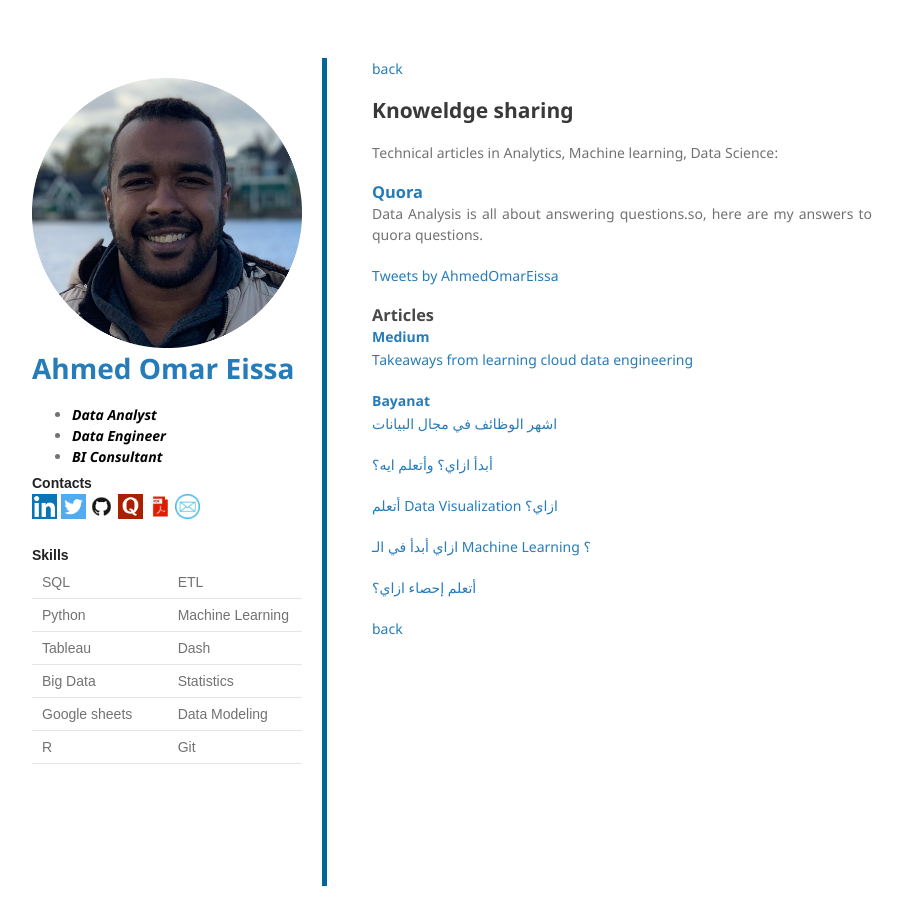
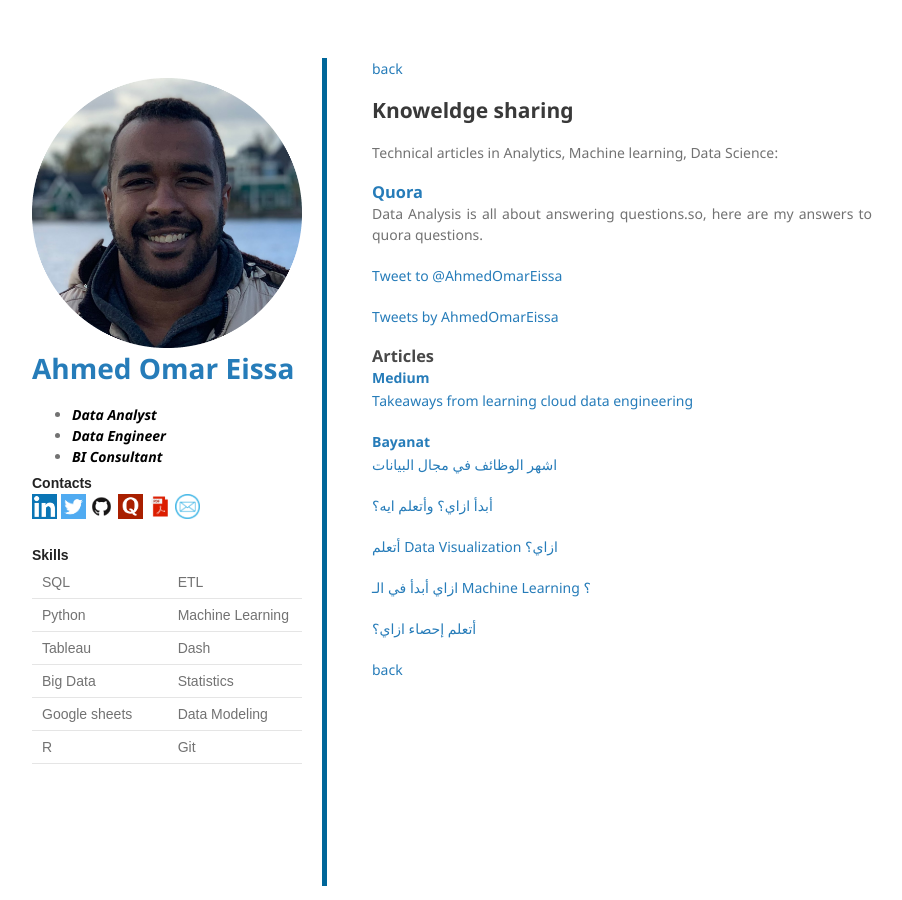
Before and after one commit to AhmedOmarEissa/AhmedOmarEissa.github.io, a Jekyll site: the page built from Knowledge Sharing.md, in a window 1280 px wide. Shown: the whole page, without its empty margins (198-1100 px from the left). Built offline with Jekyll 4.4.1, drawn with Linux system fonts in a browser that asks for light colours; comment, search, counter and statistics services are not loaded.

Commit message:
Update Knowledge Sharing.md

```diff
--- a/Knowledge Sharing.md
+++ b/Knowledge Sharing.md
@@ -8,6 +8,8 @@
 
 ### <a href="https://www.quora.com/profile/Ahmed-Omar-Eissa" target="_blank">Quora</a>
 Data Analysis is all about answering questions.so, here are my answers to quora questions.
+
+<a href="https://twitter.com/intent/tweet?screen_name=AhmedOmarEissa&ref_src=twsrc%5Etfw" class="twitter-mention-button" data-show-count="false">Tweet to @AhmedOmarEissa</a><script async src="https://platform.twitter.com/widgets.js" charset="utf-8"></script>
 
 <a class="twitter-timeline" href="https://twitter.com/AhmedOmarEissa?ref_src=twsrc%5Etfw">Tweets by AhmedOmarEissa</a> <script async src="https://platform.twitter.com/widgets.js" charset="utf-8"></script>
 
```
